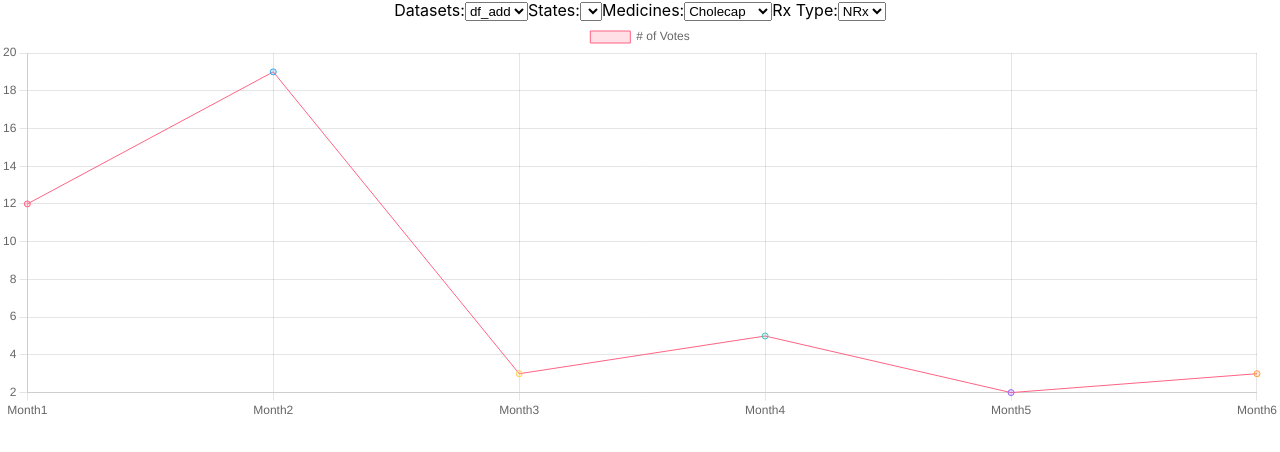
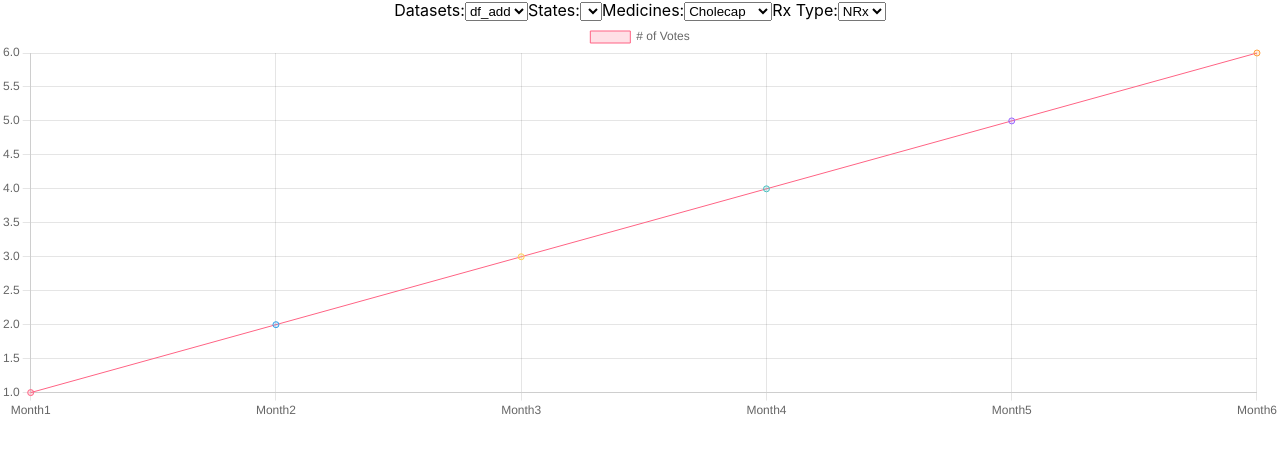
Before and after one commit to matthu017/StringARGHs, a React (Create React App) app in the folder veeva-app/: page / in a window 1280 px wide. Shown: the top 452 px of the page. Built offline with nearby package versions, Linux system fonts and the light colour scheme.

Commit message:
Moved chart all to render

```diff
--- a/veeva-app/src/components/AvgChart.js
+++ b/veeva-app/src/components/AvgChart.js
@@ -1,15 +1,27 @@
 import React, {Component} from 'react';
-import {Line, Pie} from 'react-chartjs-2';
+import {Line} from 'react-chartjs-2';
 
 class AvgChart extends Component{
     constructor(props){
         super(props);
+
+        var avgData = new Array(6).fill(0);
+
         this.state = {
-            chartData: {
+            data: props.data,
+            avgData: avgData
+        }
+    }
+
+    render(){
+        return (
+            <div className="chart">
+                <Line
+	            data={{
                     labels: ['Month1','Month2','Month3','Month4','Month5','Month6'],
                     datasets: [{
                         label: '# of Votes',
-                    data: [12, 19, 3, 5, 2, 3],
+                        data: this.state.data,
                         backgroundColor: [
                             'rgba(255, 99, 132, 0.2)',
                             'rgba(54, 162, 235, 0.2)',
@@ -28,15 +40,7 @@ class AvgChart extends Component{
                         ],
                         borderWidth: 1
                     }]
-            }
-        }
-    }
-
-    render(){
-        return (
-            <div className="chart">
-                <Line
-	            data={this.state.chartData}
+                }}
 	            width={400}
 	            height={400}
 	            options={{
--- a/veeva-app/src/components/Table.js
+++ b/veeva-app/src/components/Table.js
@@ -21,7 +21,7 @@ class Table extends React.Component{
         rx_types: ["NRx", "TRx"],
         rx_type: "NRx",
 
-        chartData: []
+        chartData: [1,2,3,4,5,6]
     };
 
     this.handleDatasetChange = this.handleDatasetChange.bind(this);
```
Lines whose indentation alone changed are shown as unchanged.
